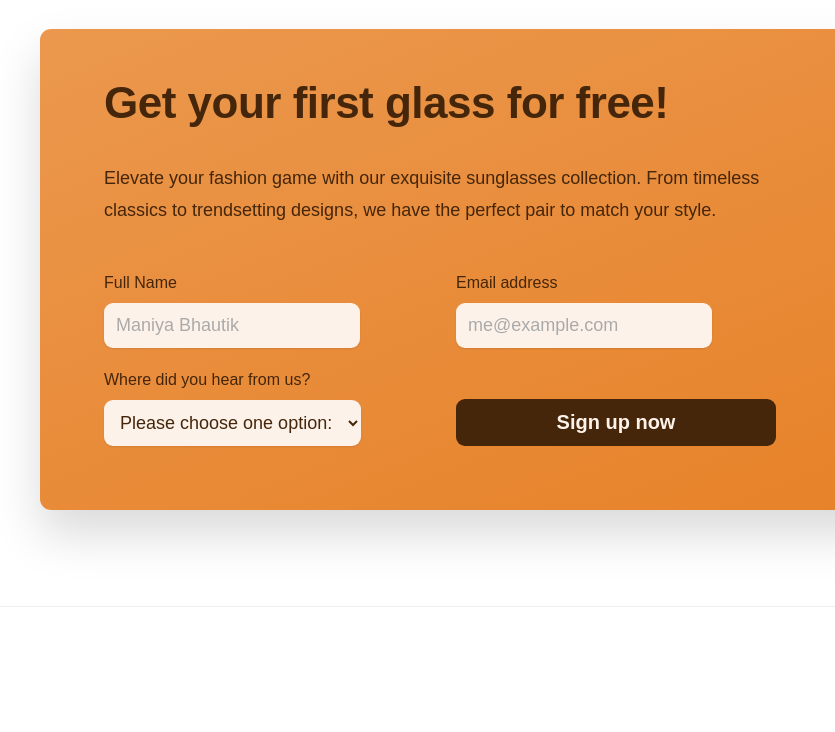
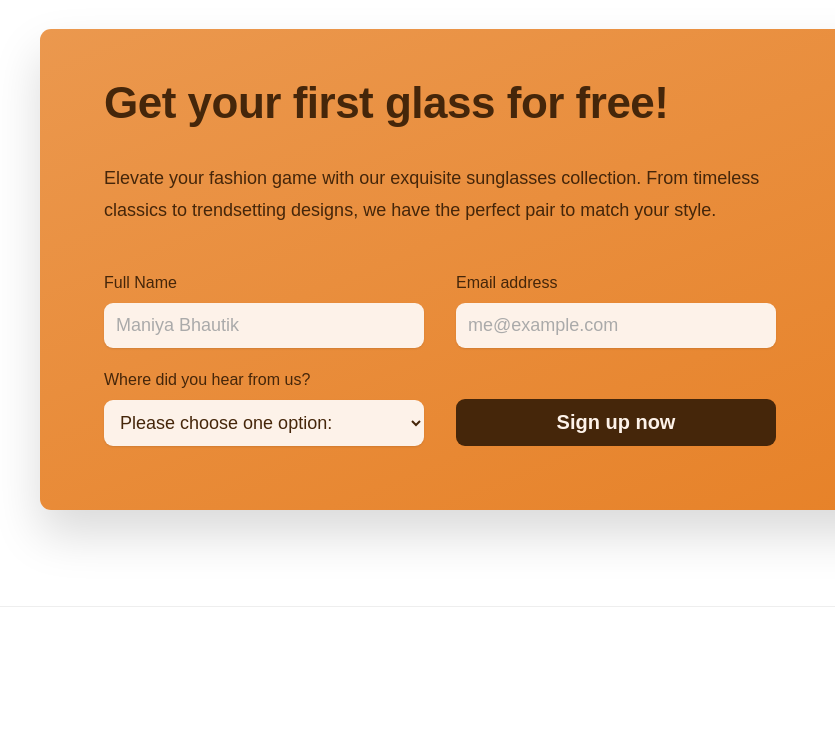
Before and after one commit to het2809/HTML-Website, a plain HTML site: page index.html in a window 1280 px wide. Shown: the part 5918-6650 px from the top of the page, 0-835 px from the left. Drawn offline with nearby package versions, Linux system fonts and the light colour scheme.

Commit message:
edited buttons

```diff
--- a/css/style.css
+++ b/css/style.css
@@ -715,7 +715,7 @@ strong {
 }
 .cta-form input,
 .cta-form select {
-  width: 100;
+  width: 100%;
   padding: 1.2rem;
   font-size: 1.8rem;
   font-family: inherit;
--- a/index.html
+++ b/index.html
@@ -11,7 +11,7 @@
     />
 
     <link rel="stylesheet" href="css/style.css" />
-    <title>Lens</title>
+    <title>VISION</title>
   </head>
   <body>
     <header class="header">
```
